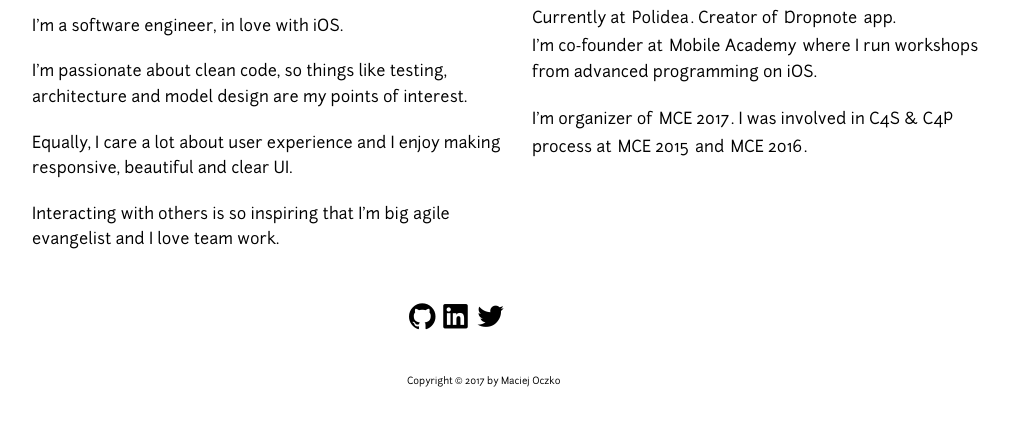
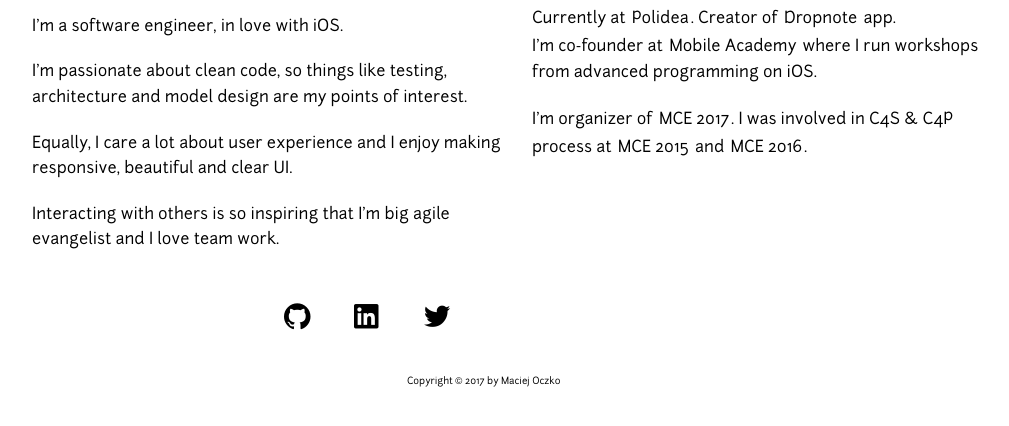
Before and after one commit to literator/literator.github.io, a plain HTML site: page index.html in a window 1280 px wide. Shown: the part 370-796 px from the top of the page, without its empty margins (123-1132 px from the left). Drawn offline with Linux system fonts and the light colour scheme.

Commit message:
Centering fix to social icons

```diff
--- a/index.html
+++ b/index.html
@@ -64,7 +64,8 @@
 </div>
 
 <div class="row footer">
-	<div class="medium-3 medium-centered social columns">
+	<div class="medium-6 medium-centered social columns">
+		<div style="margin-left: auto; margin-right: auto">
 		<ul class="small-block-grid-7">
 <!--
 			<li><a href="https://www.facebook.com/maciejoczko"><span class="big fi-social-facebook hvr-grow"></span></a></li>
@@ -82,12 +83,13 @@
 			<li><a href="https://s3.amazonaws.com/maciejoczkodefault/MaciejOczko.pkpass"><img class="big passbook" src="img/Passbook-220x220_black_white.png"/></a></li>
 -->
 		</ul>
+		</div>
 	</div>
 </div>
 
 <div class="row">
 	<div class="medium-3 medium-centered columns">
-		<div class="margin-left: auto; margin-right: auto;"><small>Copyright © 2017 by Maciej Oczko</small></div>
+		<div style="margin-left: auto; margin-right: auto;"><small>Copyright © 2017 by Maciej Oczko</small></div>
 	</div>
 </div>
 </body>
```
